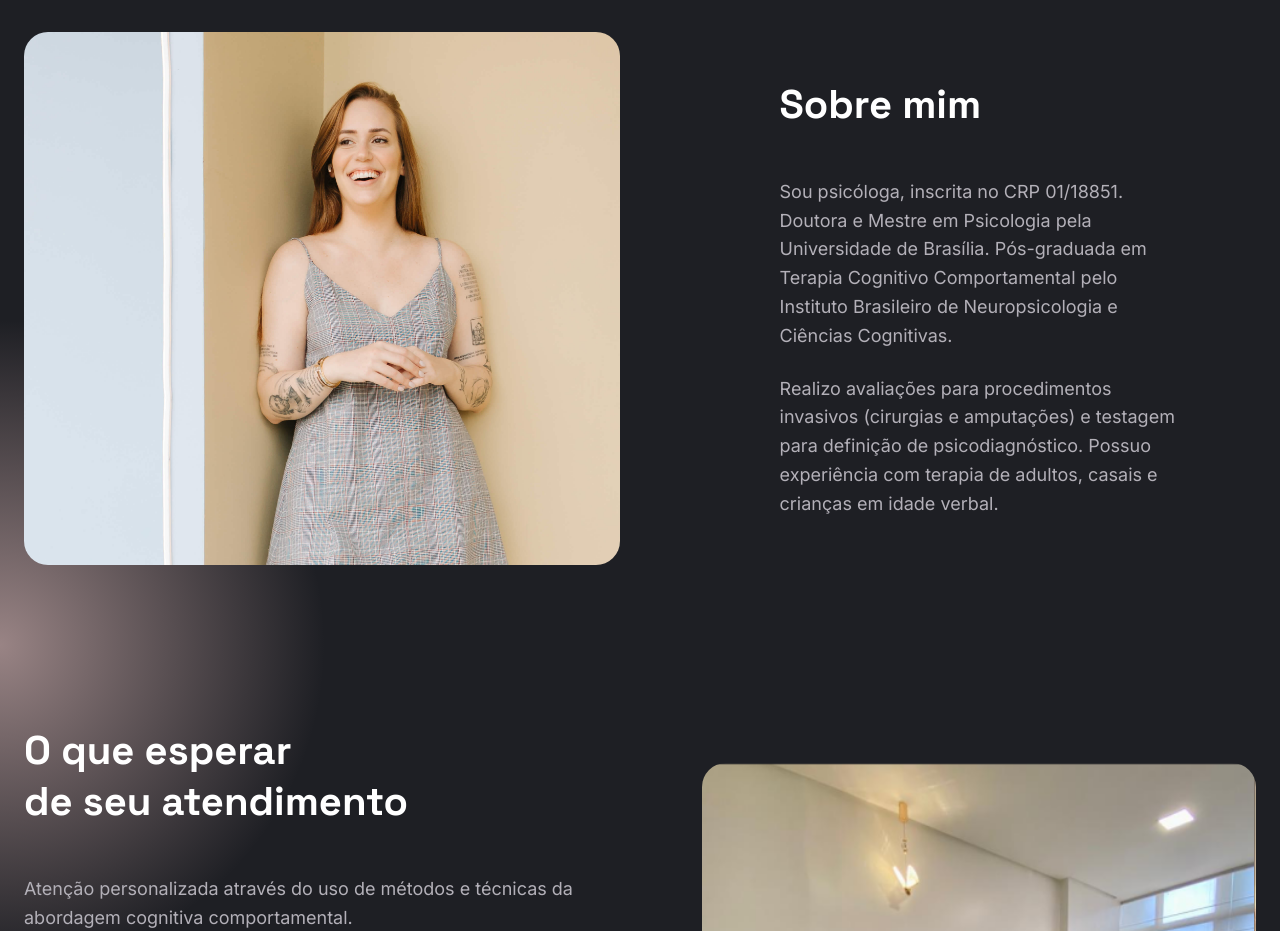
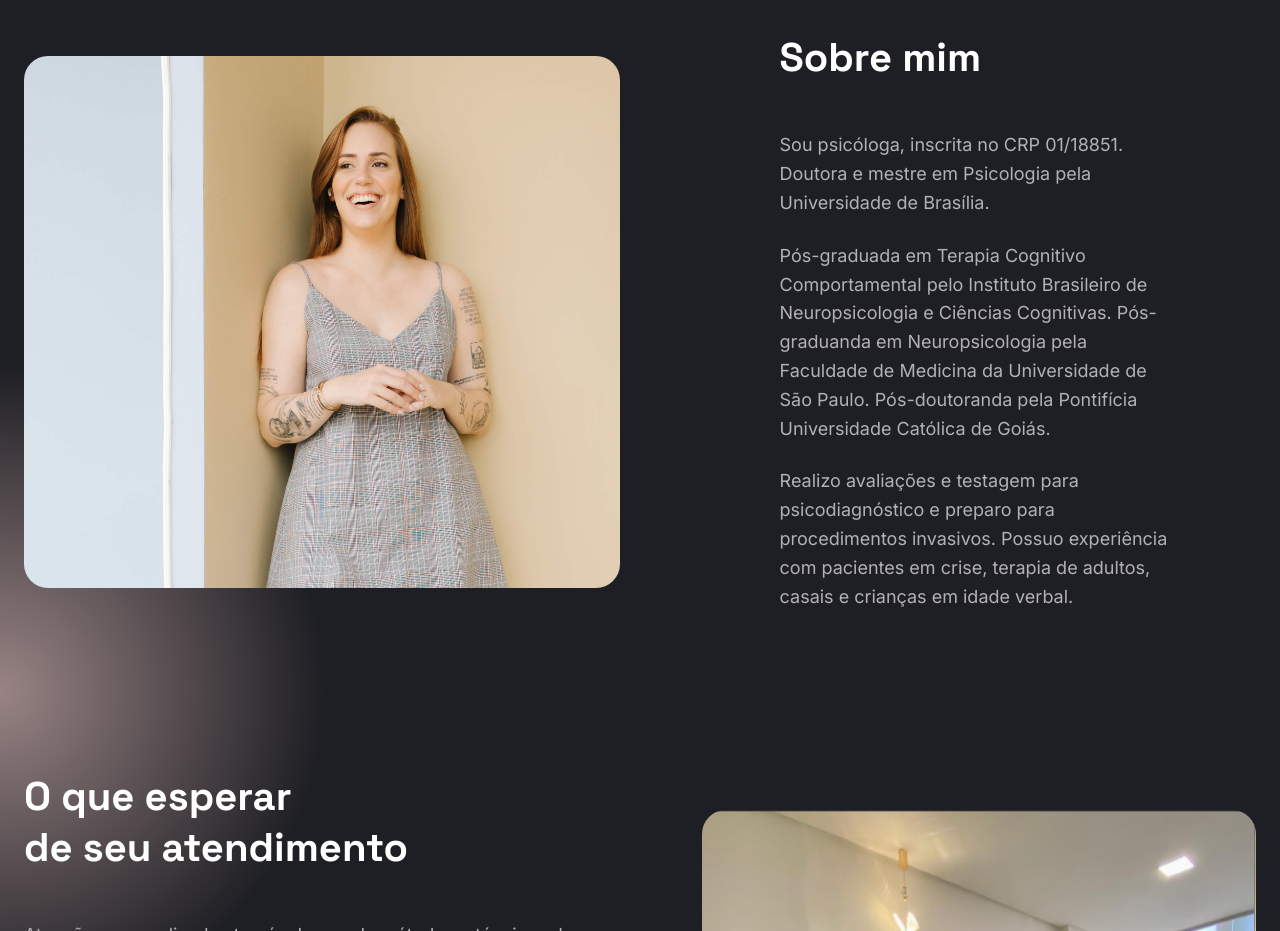
Before and after one commit to capelaum/projeto-isabela-castelli, a Next.js app: page / in a window 1280 px wide. Shown: the part 1280-2211 px from the top of the page. Built offline with nearby package versions, Linux system fonts and the light colour scheme; no server answers.

Commit message:
update Section About

```diff
--- a/package.json
+++ b/package.json
@@ -23,15 +23,15 @@
     "@radix-ui/react-dropdown-menu": "^2.0.4",
     "@radix-ui/react-slot": "^1.0.1",
     "@stitches/react": "^1.2.8",
-    "@vercel/analytics": "^1.0.0",
+    "@vercel/analytics": "^1.0.2",
     "framer-motion": "^9.0.4",
     "keen-slider": "^6.8.5",
-    "next": "^13.4.7",
+    "next": "^14.1.1",
     "nextjs-google-analytics": "^2.3.3",
     "phosphor-react": "^1.4.1",
     "react": "^18.2.0",
     "react-dom": "^18.2.0",
-    "react-loader-spinner": "^5.3.4"
+    "react-loader-spinner": "^5.4.5"
   },
   "devDependencies": {
     "@testing-library/react": "^13.4.0",
--- a/src/components/Sections/SectionAbout/index.tsx
+++ b/src/components/Sections/SectionAbout/index.tsx
@@ -39,19 +39,26 @@ export function SectionAbout() {
           <AboutDescription>
             <Text asChild>
               <p>
-                Sou psicóloga, inscrita no CRP {'01/18851'}. Doutora e Mestre em
-                Psicologia pela Universidade de Brasília. Pós-graduada em
-                Terapia Cognitivo Comportamental pelo Instituto Brasileiro de
-                Neuropsicologia e Ciências Cognitivas.
+                Sou psicóloga, inscrita no CRP {'01/18851'}. Doutora e mestre em
+                Psicologia pela Universidade de Brasília.
               </p>
             </Text>
 
             <Text asChild>
               <p>
-                Realizo avaliações para procedimentos invasivos (cirurgias e
-                amputações) e testagem para definição de psicodiagnóstico.
-                Possuo experiência com terapia de adultos, casais e crianças em
-                idade verbal.
+                Pós-graduada em Terapia Cognitivo Comportamental pelo Instituto
+                Brasileiro de Neuropsicologia e Ciências Cognitivas.
+                Pós-graduanda em Neuropsicologia pela Faculdade de Medicina da
+                Universidade de São Paulo. Pós-doutoranda pela Pontifícia
+                Universidade Católica de Goiás.
+              </p>
+            </Text>
+
+            <Text asChild>
+              <p>
+                Realizo avaliações e testagem para psicodiagnóstico e preparo
+                para procedimentos invasivos. Possuo experiência com pacientes
+                em crise, terapia de adultos, casais e crianças em idade verbal.
               </p>
             </Text>
           </AboutDescription>
```
Also changed, not shown: 1 other file (tests, documents, lock files or other folders).
